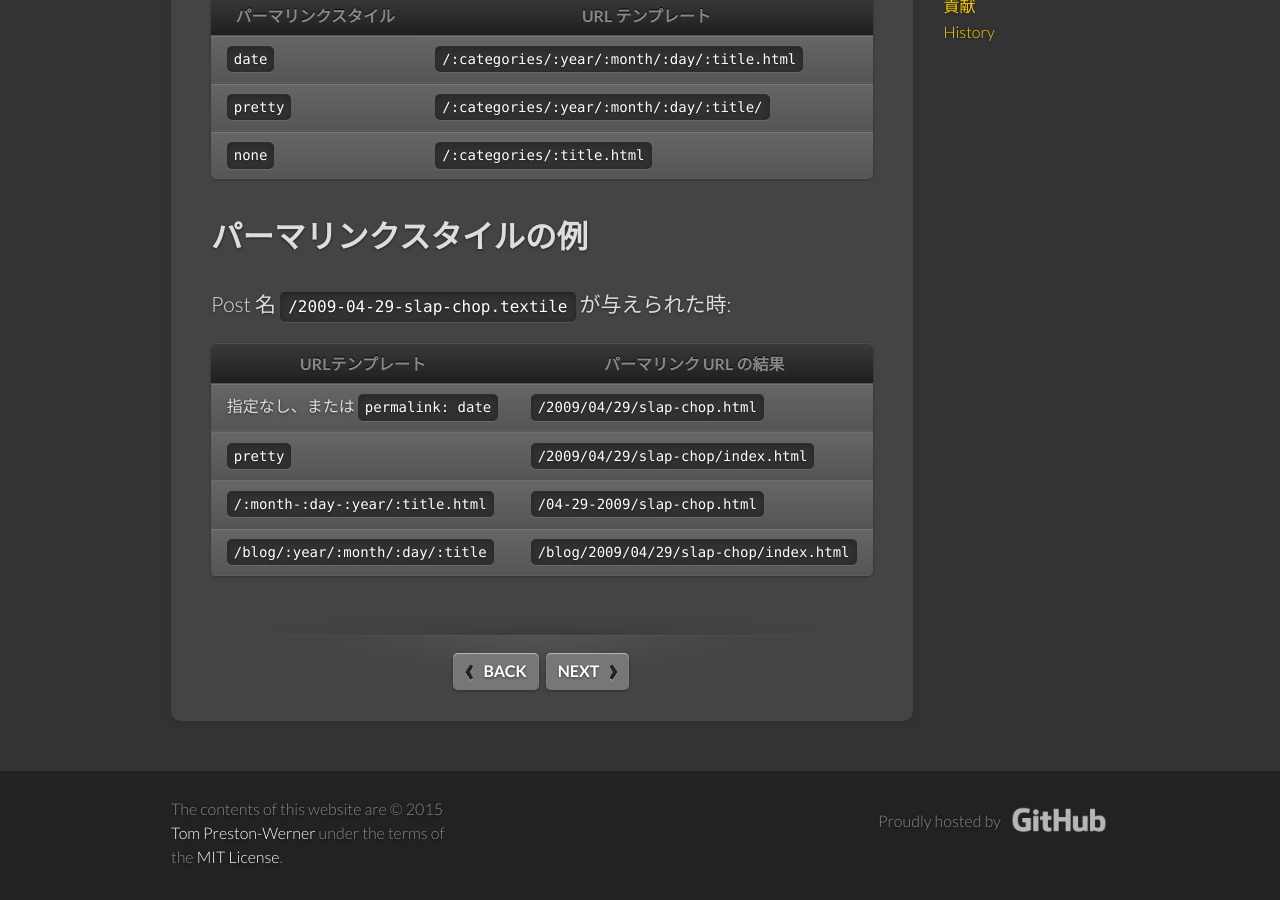
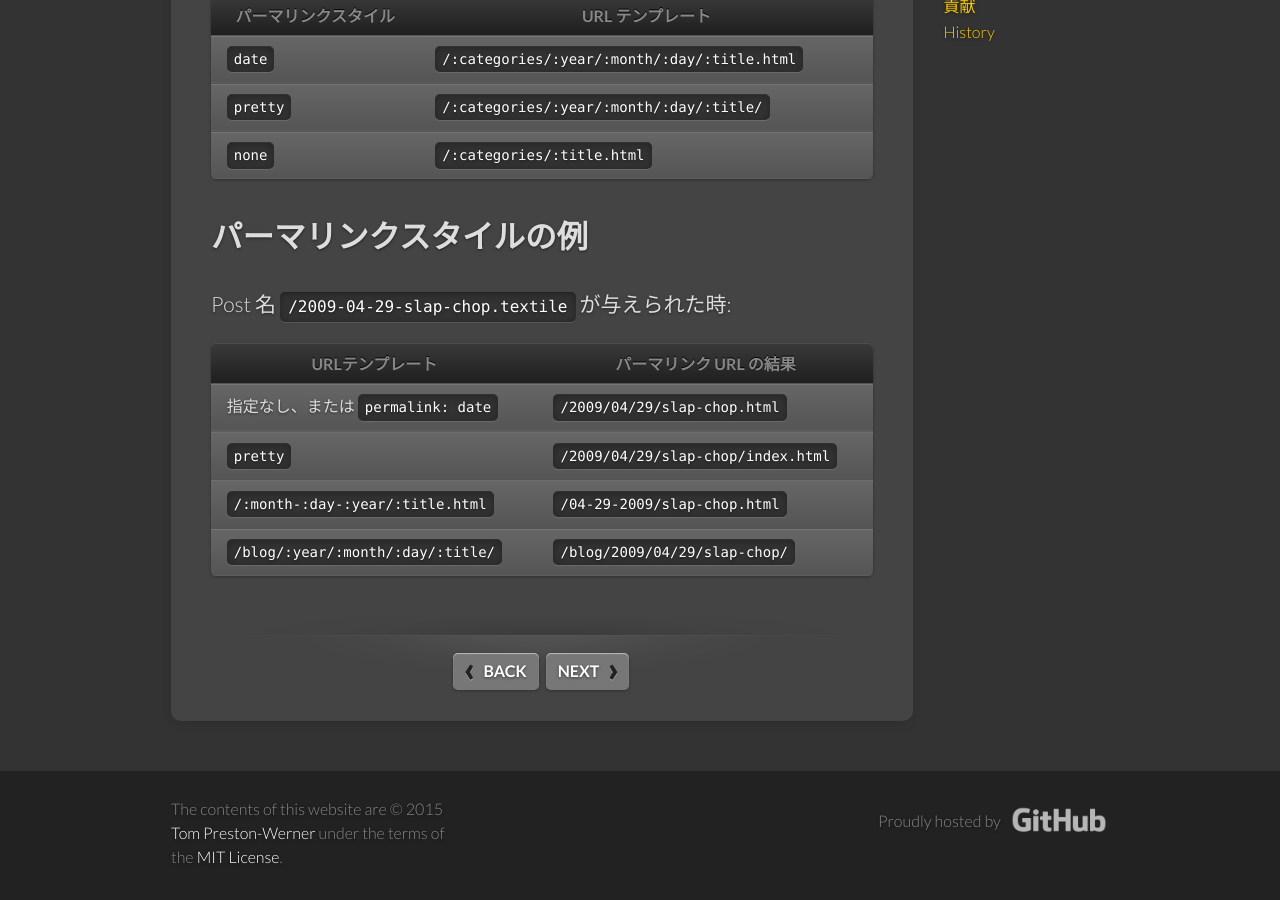
Before and after one commit to jekyllrb-ja/jekyllrb-ja.github.io, a Jekyll site: the page built from _docs/permalinks.md, in a window 1280 px wide and 900 px high, scrolled down 1285 px. Built offline with Jekyll 4.4.1, drawn with Linux system fonts in a browser that asks for light colours; nearby versions of some CDN libraries; comment, search, counter and statistics services are not loaded.

Commit message:
docs/permalinks.mdのパーマリンクスタイルの例の内容を、jekyllrb.comに合わせた

```diff
--- a/_docs/permalinks.md
+++ b/_docs/permalinks.md
@@ -342,10 +342,10 @@ Given a post named: `/2009-04-29-slap-chop.textile`
     </tr>
     <tr>
       <td>
-        <p><code>/blog/:year/:month/:day/:title</code></p>
+        <p><code>/blog/:year/:month/:day/:title/</code></p>
       </td>
       <td>
-        <p><code>/blog/2009/04/29/slap-chop/index.html</code></p>
+        <p><code>/blog/2009/04/29/slap-chop/</code></p>
       </td>
     </tr>
   </tbody>
```
